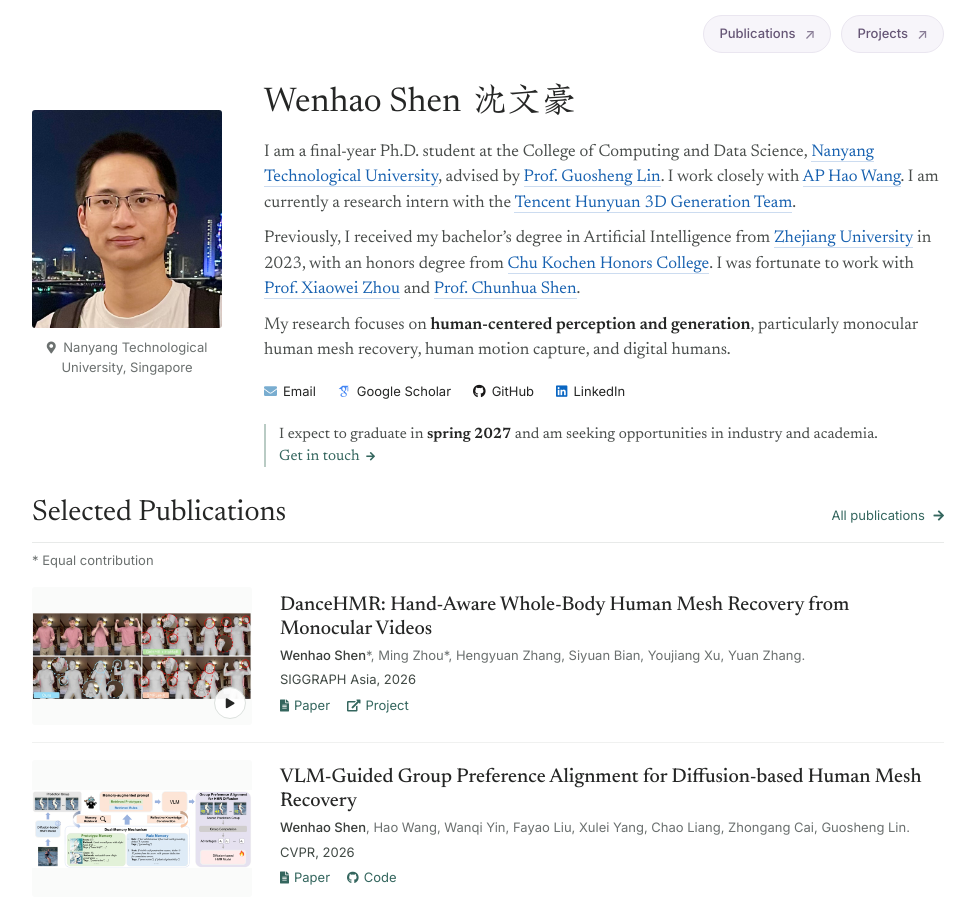
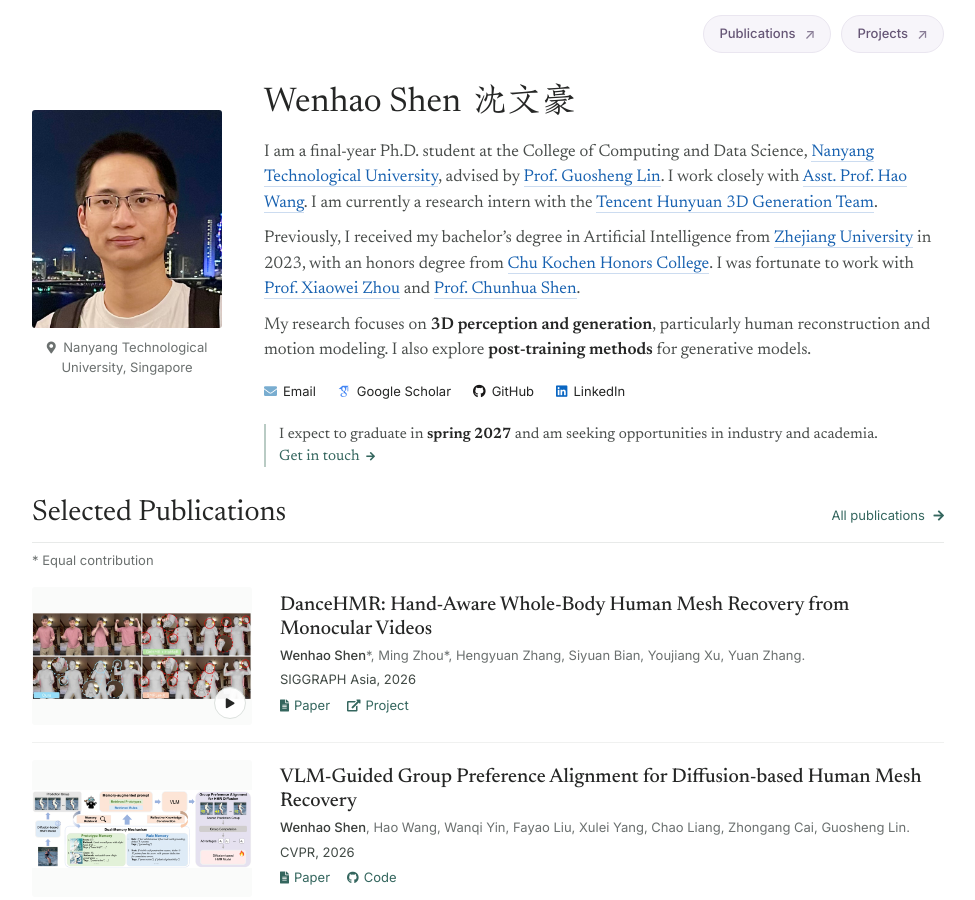
Before and after one commit to shenwenhao01/shenwenhao01.github.io, a Jekyll site: the page built from _pages/about.md, in a window 1280 px wide and 900 px high. Shown: the whole window, without its empty margins (152-1127 px from the left). Built offline with Jekyll 4.4.1, drawn with Linux system fonts in a browser that asks for light colours; some web fonts are replaced.

Commit message:
Update research interests and collaborator title

```diff
--- a/_pages/about.md
+++ b/_pages/about.md
@@ -3,7 +3,7 @@ layout: academic
 academic: true
 permalink: /
 title: "Wenhao Shen"
-excerpt: "Wenhao Shen is a Ph.D. candidate at Nanyang Technological University researching human-centered perception, motion capture, and 3D generation."
+excerpt: "Wenhao Shen is a Ph.D. candidate at Nanyang Technological University working on 3D perception, generation, and post-training for generative models."
 redirect_from:
   - /about/
   - /about.html
@@ -18,11 +18,11 @@ redirect_from:
     <h1 id="profile-name"><span>Wenhao Shen</span><span class="profile-name-cn" lang="zh-Hans">沈文豪</span></h1>
   </div>
   <div class="profile-bio" markdown="1">
-I am a final-year Ph.D. student at the College of Computing and Data Science, [Nanyang Technological University](https://www.ntu.edu.sg/), advised by [Prof. Guosheng Lin](https://guosheng.github.io/). I work closely with [AP Hao Wang](https://wanghao.tech/). I am currently a research intern with the [Tencent Hunyuan 3D Generation Team](https://3d.hunyuan.tencent.com/).
+I am a final-year Ph.D. student at the College of Computing and Data Science, [Nanyang Technological University](https://www.ntu.edu.sg/), advised by [Prof. Guosheng Lin](https://guosheng.github.io/). I work closely with [Asst. Prof. Hao Wang](https://wanghao.tech/). I am currently a research intern with the [Tencent Hunyuan 3D Generation Team](https://3d.hunyuan.tencent.com/).
 
 Previously, I received my bachelor's degree in Artificial Intelligence from [Zhejiang University](https://www.zju.edu.cn/english/) in 2023, with an honors degree from [Chu Kochen Honors College](http://ckc.zju.edu.cn/ckcen/main.htm). I was fortunate to work with [Prof. Xiaowei Zhou](http://xzhou.me/) and [Prof. Chunhua Shen](https://cshen.github.io/).
 
-My research focuses on **human-centered perception and generation**, particularly monocular human mesh recovery, human motion capture, and digital humans.
+My research focuses on **3D perception and generation**, particularly human reconstruction and motion modeling. I also explore **post-training methods** for generative models.
   </div>
   {% include profile-links.html %}
 </section>
```
